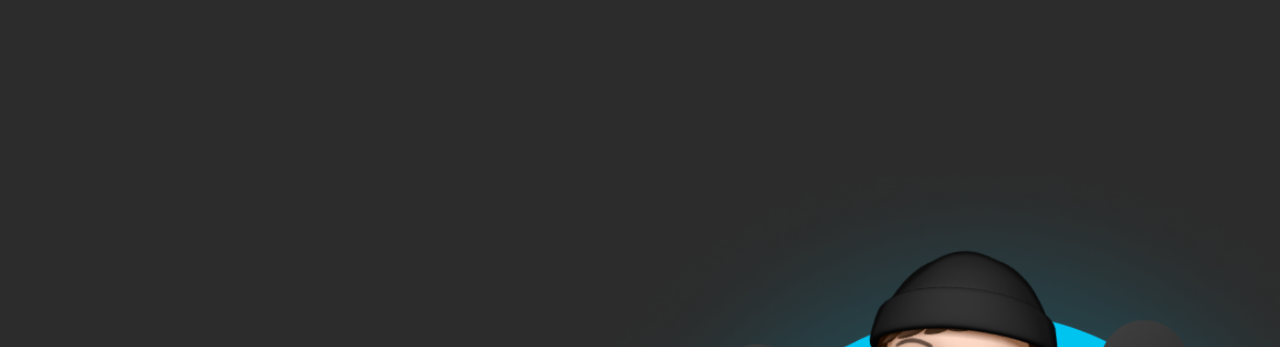
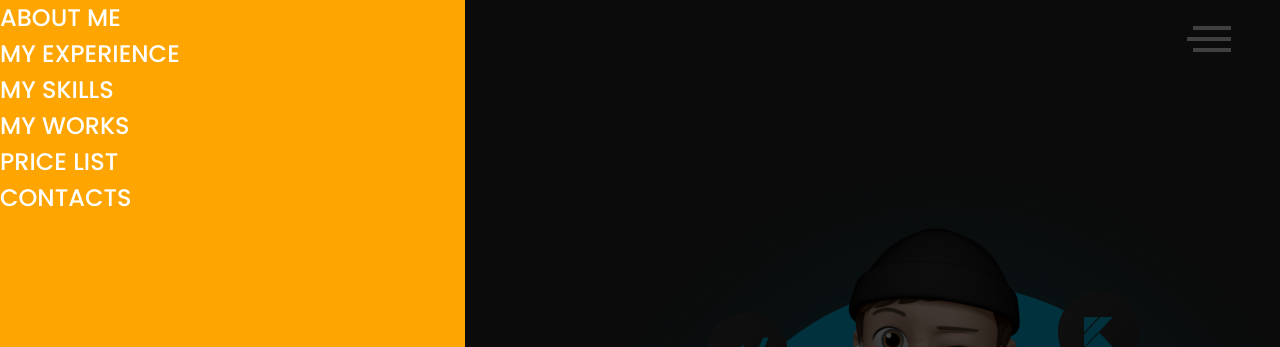
Before and after one commit to larkes-cyber/Portfolio, a website: page src/index.html in a window 1280 px wide. Shown: the top 347 px of the page. Drawn offline with nearby package versions, Linux system fonts and the light colour scheme; files that its build step writes are made by us from their sources; files whose address does not match are found by name.

Commit message:
worked on menu part

```diff
--- a/src/index.html
+++ b/src/index.html
@@ -55,6 +55,36 @@
             <div class="title_fz16 sidepanel__title"><span>Социальные сети</span></div>
         </aside>
 
+        <div class="hamburger">
+            <span class="hamburger__item"></span>
+            <span class="hamburger__item__center"></span>
+            <span class="hamburger__item"></span>
+        </div>
+
+        <div class="menu">
+            <div class="menu menu__block">
+                <div class="menu__close">
+
+                </div>
+                <nav class="menu__main">
+                    <ul class="menu__list">
+                        <li class="title title_fz24 menu__list__item">ABOUT ME</li>
+                        <li class="title title_fz24 menu__list__item">MY EXPERIENCE</li>
+                        <li class="title title_fz24 menu__list__item">MY SKILLS</li>
+                        <li class="title title_fz24 menu__list__item">MY WORKS</li>
+                        <li class="title title_fz24 menu__list__item">PRICE LIST</li>
+                        <li class="title title_fz24 menu__list__item">CONTACTS</li>
+                    </ul>
+                </nav>
+                <div class="menu__social">
+
+                </div>
+            </div>
+            <div class="menu menu__opacity">
+
+            </div>
+        </div>
+
         <div class="container">
             <div class="title title_fz16 promo__subtitle">
                 My name is Kirel Andrie
--- a/src/sass/blocks/_button.scss
+++ b/src/sass/blocks/_button.scss
@@ -3,5 +3,5 @@
     background: $first_main_color;
     padding: 15px 25px;
     height: 55px;
-    border-radius:5px
+    border-radius:5px;
 }
--- /dev/null
+++ b/src/sass/blocks/_menu.scss
@@ -0,0 +1,50 @@
+.hamburger{
+    position: absolute;
+    right: 49px;
+    top: 26px;
+
+    display: flex;
+    flex-direction: column;
+    justify-content: space-between;
+    height: 26px;
+
+    align-items: flex-end;
+
+    &__item{
+        width: 38px;
+        height: 4px;
+        background-color: $text_promo_color;
+        &__center{
+            width: 44px;
+            height: 4px;
+            background-color: $text_promo_color;
+        }
+    }
+    &:hover{
+        cursor: pointer;
+    }
+
+}
+
+.menu{
+    z-index: 5;
+    position: absolute;
+    top: 0;
+    left: 0;
+    bottom: 0;
+    width: 100%;
+    height: 100vh;
+
+    &__opacity{
+        background-color: black;
+        opacity: 0.75;
+    }
+    &__block{
+        height: 100%;
+        width:465px;
+        transition: all 0.6ms;
+        background-color: $first_main_color;
+        z-index: 7;
+    }
+
+}
--- a/src/sass/blocks/_promo.scss
+++ b/src/sass/blocks/_promo.scss
@@ -1,13 +1,16 @@
 .promo{
+    position: relative;
     background: url('../img/main_bg.png');
-    min-height: 110vh;
+    min-height: 100vh;
     background-position: center;
     background-size: cover;
     background-repeat: no-repeat;
-    padding-top: 400px;
+    padding-top: 450px;
+    z-index: 3;
     &__title{
         color: $text_promo_color;
-        width: 532px;
+        width: 732px;
+        line-height: 80px;
     }
     &__subtitle{
         width: 193px;
--- a/src/sass/blocks/_title.scss
+++ b/src/sass/blocks/_title.scss
@@ -1,14 +1,19 @@
 .title{
     font-family: 'Poppins';
     font-style: normal;
-    font-size: 16px;
+    color: $text_promo_color;
+    font-size: 56px;
+
     &_fz16{
         font-size: 16px;
     }
     &_fz48{
-        font-size: 48px;
+        font-size: 58px;
     }
     &_fz18{
         font-size: 18px;
     }
+    &_fz24{
+        font-size: 24px;
+    }
 }
--- a/src/sass/style.scss
+++ b/src/sass/style.scss
@@ -9,6 +9,7 @@
 @import 'blocks/title';
 @import 'blocks/button';
 @import 'blocks/sidepanel';
+@import 'blocks/menu';
 
 * {
     font-family: 'Poppins', sans-serif;
```
Also changed, not shown: dist/css/style.min.css, dist/index.html.
